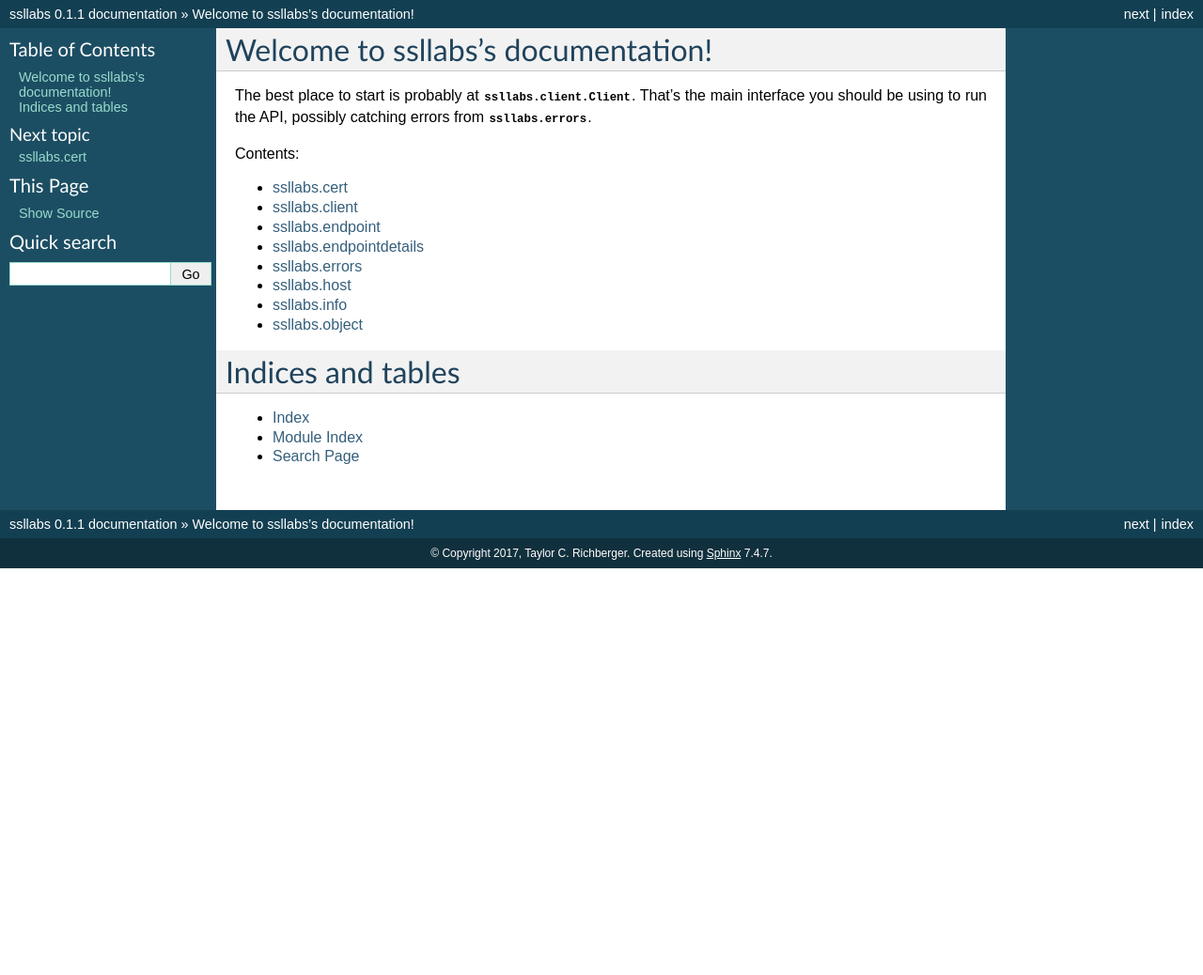
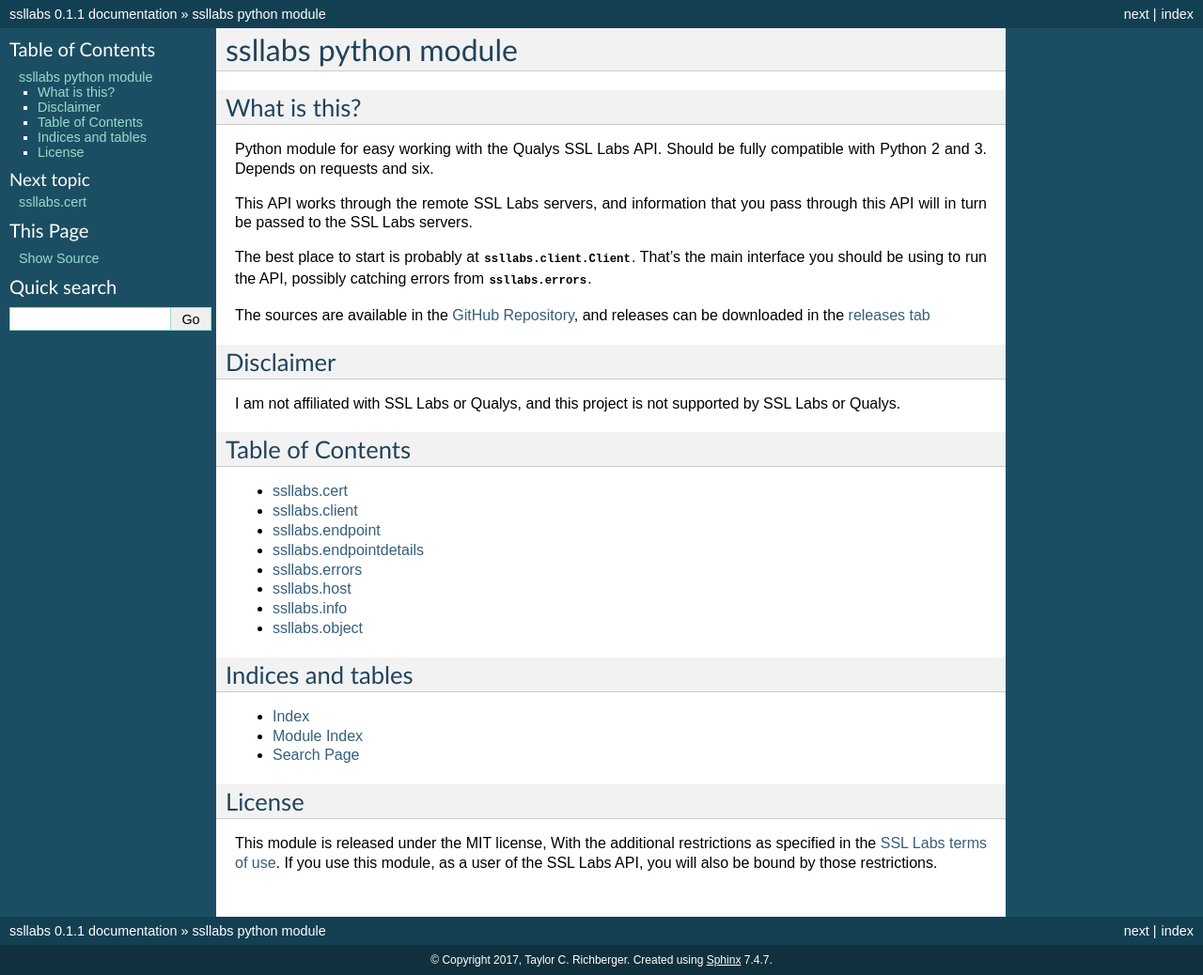
Before and after one commit to TaylorRichberger/ssllabs, a Sphinx documentation site: the page built from docs/index.rst, in a window 1280 px wide. Shown: the whole page at 94% size. Built offline with Sphinx 7.4.7, drawn with Linux system fonts in a browser that asks for light colours; before the commit the page ends 900 px from its top, so only the background shows below that.

Commit message:
improve docs index

```diff
--- a/docs/index.rst
+++ b/docs/index.rst
@@ -3,17 +3,40 @@
    You can adapt this file completely to your liking, but it should at least
    contain the root `toctree` directive.
 
-###################################
-Welcome to ssllabs's documentation!
-###################################
+#####################
+ssllabs python module
+#####################
+
+*************
+What is this?
+*************
+
+Python module for easy working with the Qualys SSL Labs API. Should be fully
+compatible with Python 2 and 3.  Depends on requests and six.
+
+This API works through the remote SSL Labs servers, and information that you
+pass through this API will in turn be passed to the SSL Labs servers.
 
 The best place to start is probably at :class:`ssllabs.client.Client`.  That's
 the main interface you should be using to run the API, possibly catching errors
 from :mod:`ssllabs.errors`.
 
+The sources are available in the `GitHub Repository
+<https://github.com/Taywee/ssllabs>`__, and releases can be downloaded in the
+`releases tab <https://github.com/Taywee/ssllabs/releases>`__
+
+**********
+Disclaimer
+**********
+I am not affiliated with SSL Labs or Qualys, and this project is not supported
+by SSL Labs or Qualys.
+
+*****************
+Table of Contents
+*****************
+
 .. toctree::
     :maxdepth: 2
-    :caption: Contents:
 
     cert
     client
@@ -24,10 +47,19 @@
     info
     object
 
-##################
+******************
 Indices and tables
-##################
+******************
 
 * :ref:`genindex`
 * :ref:`modindex`
 * :ref:`search`
+
+*******
+License
+*******
+
+This module is released under the MIT license, With the additional restrictions
+as specified in the `SSL Labs terms of use
+<https://www.ssllabs.com/about/terms.html>`__.  If you use this module, as a
+user of the SSL Labs API, you will also be bound by those restrictions.
```
